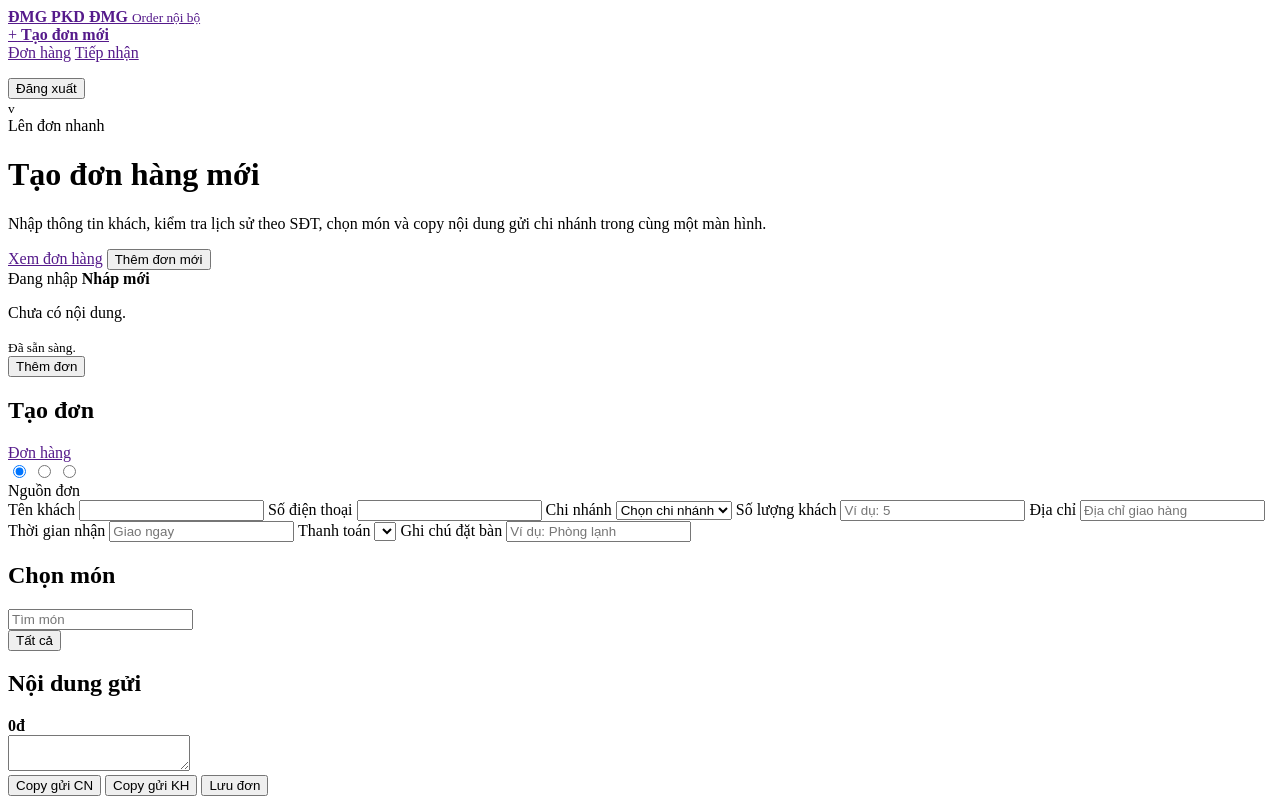
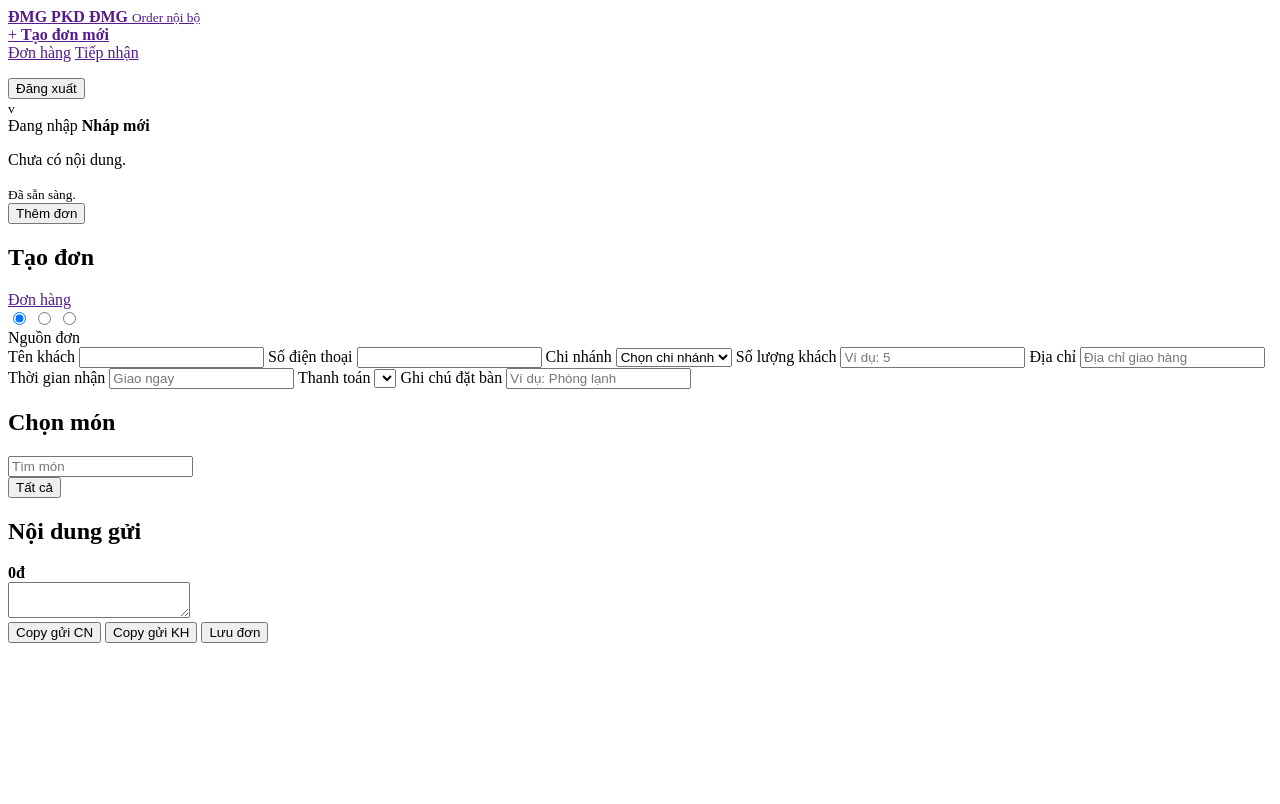
Before and after one commit to tinonguyen15/PKD-DMG, a PHP site: template app/Views/orders/create.php in a window 1280 px wide. After the commit the page ends 643 px from the top, so only its background shows below. Run offline with PHP 8.4, Linux system fonts and the light colour scheme; the template is opened without the code that fills it, so the values that code supplies are empty.

Commit message:
Use layout-managed versioned assets on order create page

```diff
--- a/app/Views/orders/create.php
+++ b/app/Views/orders/create.php
@@ -53,21 +53,6 @@ $defaultPaymentId = function (string $type) use ($payments, $paymentAllowedTypes
 $selectedPaymentCandidate = (int) ($old['payment_method_id'] ?? $defaultPaymentId($selectedType));
 $selectedPayment = $allowedPaymentId($selectedPaymentCandidate, $selectedType) ?: $defaultPaymentId($selectedType);
 ?>
-
-<link rel="stylesheet" href="<?= e(url('/assets/css/customer-insights.css?v=20260805-2')) ?>">
-<link rel="stylesheet" href="<?= e(url('/assets/css/order-create.css?v=20260805-1')) ?>">
-
-<header class="order-create-hero">
-  <div class="order-create-hero__copy">
-    <span>Lên đơn nhanh</span>
-    <h1>Tạo đơn hàng mới</h1>
-    <p>Nhập thông tin khách, kiểm tra lịch sử theo SĐT, chọn món và copy nội dung gửi chi nhánh trong cùng một màn hình.</p>
-  </div>
-  <div class="order-create-hero__actions">
-    <a class="btn ghost" href="<?= e(url('/orders')) ?>">Xem đơn hàng</a>
-    <button class="btn primary" type="button" data-new-draft>Thêm đơn mới</button>
-  </div>
-</header>
 
 <?php if ($errors): ?>
   <div class="alert danger">
@@ -268,4 +253,3 @@ $selectedPayment = $allowedPaymentId($selectedPaymentCandidate, $selectedType) ?
     </div>
   </aside>
 </form>
-<script src="<?= e(url('/assets/js/customer-insights.js?v=20260805-2')) ?>"></script>
```
